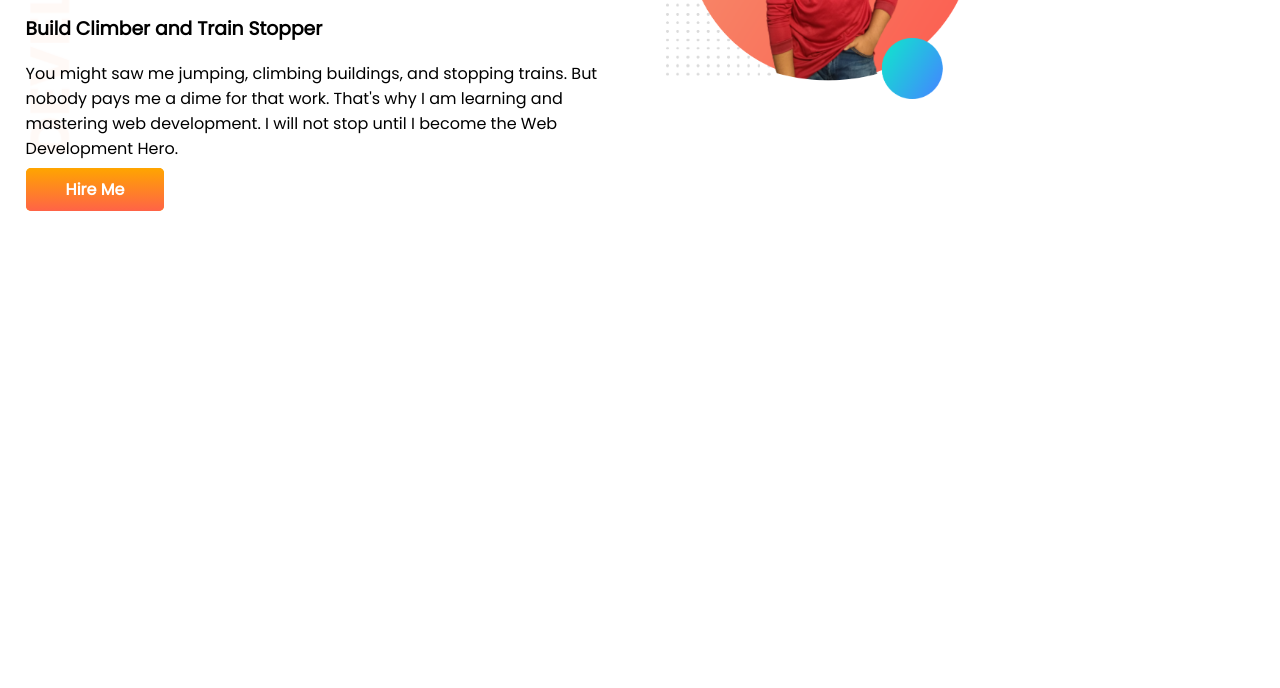
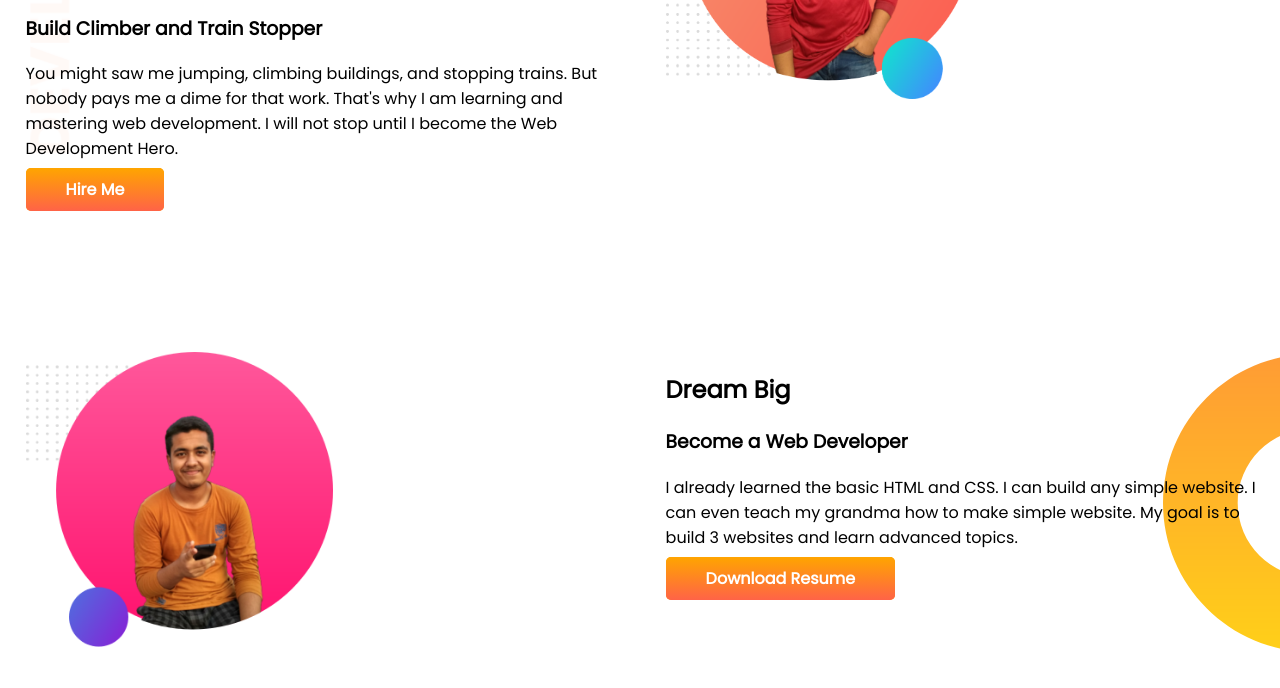
Before and after one commit to junayed99/developer-portfolio, a plain HTML site: page index.html in a window 1280 px wide. Shown: the part 206-894 px from the top of the page. Before the commit the page ends 800 px from the top, so only its background shows below. Drawn offline with Linux system fonts and the light colour scheme.

Commit message:
third commit

```diff
--- a/index.html
+++ b/index.html
@@ -36,5 +36,26 @@
         <img src="images/my-bg.png" alt="" />
       </div>
     </section>
+    <section class="dream-big">
+      <div class="half-width">
+        <img src="images/my-bg2.png" alt="" />
+      </div>
+      <div class="half-width">
+        <h2>Dream Big</h2>
+        <h3>Become a Web Developer</h3>
+        <p>
+          I already learned the basic HTML and CSS. I can build any simple
+          website. I can even teach my grandma how to make simple website. My
+          goal is to build 3 websites and learn advanced topics.
+        </p>
+        <a
+          class="link-button"
+          target="_blank"
+          href="https://www.youtube.com/watch?v=dQw4w9WgXcQ"
+          href=""
+          >Download Resume</a
+        >
+      </div>
+    </section>
   </body>
 </html>
--- a/style.css
+++ b/style.css
@@ -10,6 +10,7 @@ h1 {
 }
 section {
   display: flex;
+  margin-bottom: 150px;
 }
 .half-width {
   width: 50%;
@@ -31,3 +32,8 @@ section {
   background-image: url(images/top-banner.png);
   background-repeat: no-repeat;
 }
+.dream-big {
+  background-image: url(images/dream-bg.png);
+  background-repeat: no-repeat;
+  background-position: right;
+}
```
Also changed, not shown: images/dream-bg.png (renamed from dream-bg.png), images/exp-bg.png (renamed from exp-bg.png).
